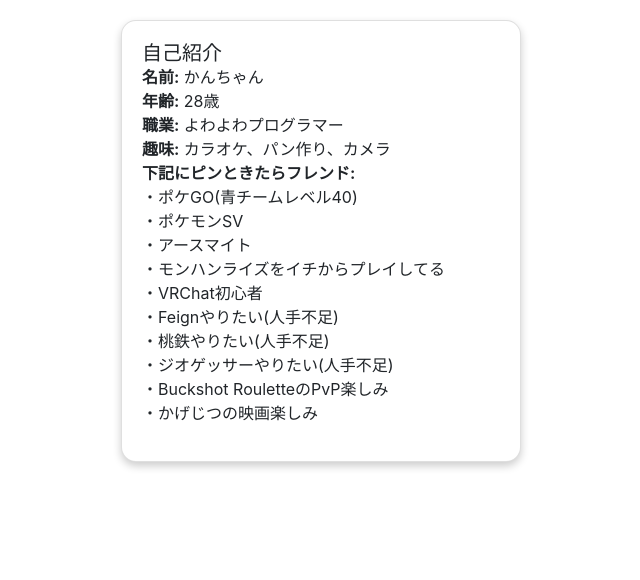
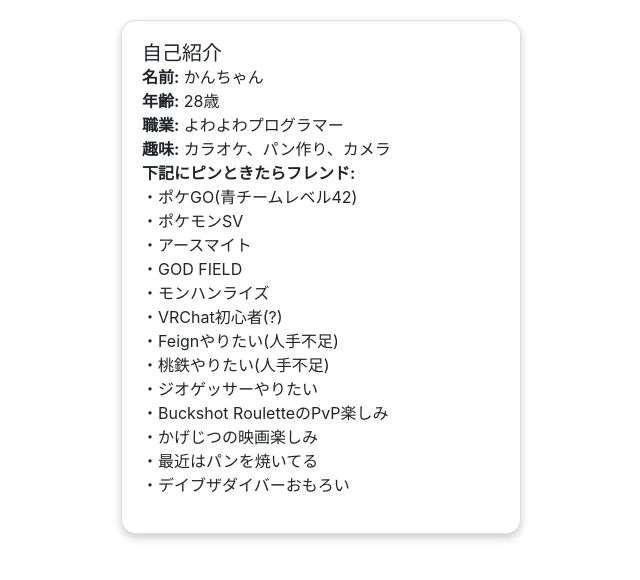
Before and after one commit to k-horiuchi/k-horiuchi.github.io, a plain HTML site: page index.html in a window 1280 px wide. Shown: the whole page, without its empty margins (319-959 px from the left). Drawn offline with nearby package versions, Linux system fonts and the light colour scheme.

Commit message:
Update index.html

```diff
--- a/index.html
+++ b/index.html
@@ -36,16 +36,19 @@
         <p class="card-text"><strong>趣味:</strong> カラオケ、パン作り、カメラ</p>
         <p class="card-text"><strong>下記にピンときたらフレンド:</strong></p>
         <ul class="list-unstyled">
-          <li>・ポケGO(青チームレベル40)</li>
+          <li>・ポケGO(青チームレベル42)</li>
           <li>・ポケモンSV</li>
           <li>・アースマイト</li>
-          <li>・モンハンライズをイチからプレイしてる</li>
-          <li>・VRChat初心者</li>
+          <li>・GOD FIELD</li>
+          <li>・モンハンライズ</li>
+          <li>・VRChat初心者(?)</li>
           <li>・Feignやりたい(人手不足)</li>
           <li>・桃鉄やりたい(人手不足)</li>
-          <li>・ジオゲッサーやりたい(人手不足)</li>
+          <li>・ジオゲッサーやりたい</li>
           <li>・Buckshot RouletteのPvP楽しみ</li>
           <li>・かげじつの映画楽しみ</li>
+          <li>・最近はパンを焼いてる</li>
+          <li>・デイブザダイバーおもろい</li>
         </ul>
      </div>
     </div>
```
